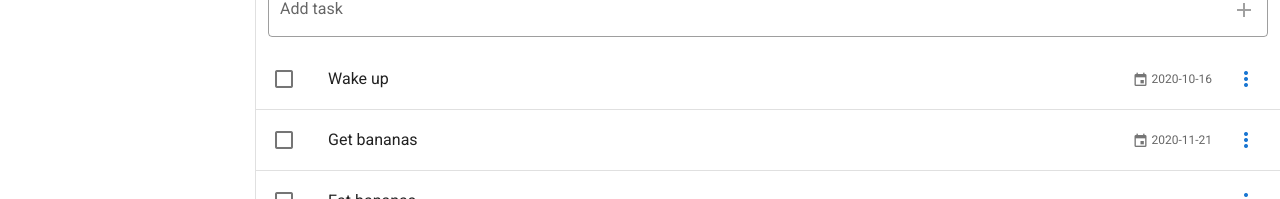
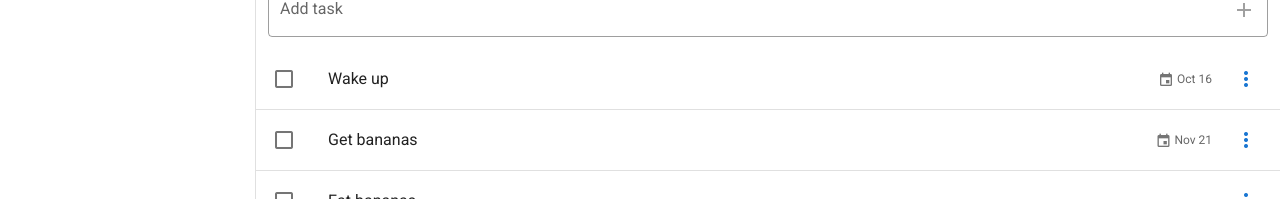
Before and after one commit to yseij/VueJSTodoApp, a Vue app: page /#/ in a window 1280 px wide. Shown: the part 159-358 px from the top of the page. Built offline with nearby package versions, Linux system fonts and the light colour scheme.

Commit message:
Filter de datum met date-fns

```diff
--- a/package.json
+++ b/package.json
@@ -8,6 +8,7 @@
   },
   "dependencies": {
     "core-js": "^3.6.5",
+    "date-fns": "^2.28.0",
     "vue": "^2.6.11",
     "vue-router": "^3.2.0",
     "vuetify": "^2.4.0",
--- a/src/components/Todo/Task.vue
+++ b/src/components/Todo/Task.vue
@@ -18,7 +18,7 @@
         <v-list-item-action v-if="task.dueDate">
           <v-list-item-action-text>
             <v-icon small>mdi-calendar</v-icon>
-            {{ task.dueDate }}
+            {{ task.dueDate | niceDate }}
           </v-list-item-action-text>
         </v-list-item-action>
         <v-list-item-action>
@@ -32,8 +32,14 @@
 </template>
 
 <script>
+import { format } from "date-fns";
 export default {
   props: ["task"],
+  filters: {
+    niceDate(value) {
+      return format(new Date(value), "MMM d");
+    },
+  },
   components: {
     "task-menu": require("@/components/Todo/TaskMenu.vue").default,
   },
```
Also changed, not shown: 1 other file (tests, documents, lock files or other folders).
